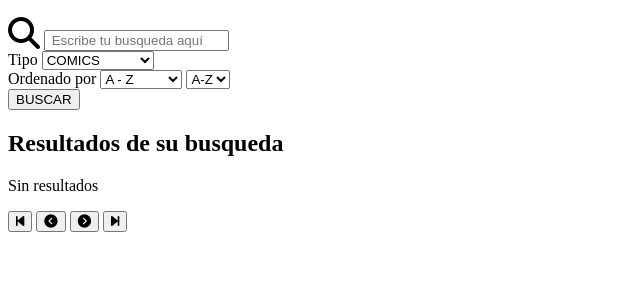
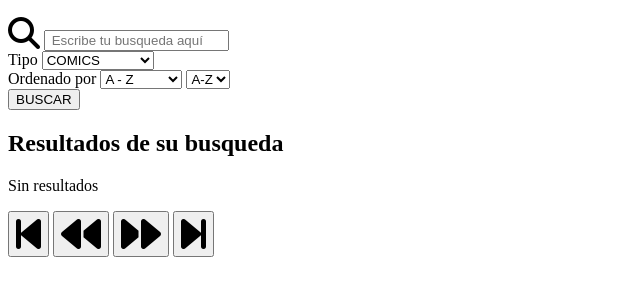
Before and after one commit to LuciaSaederup/buscadorDeComics, a website: page index.html in a window 1280 px wide. Shown: the part 110-406 px from the top of the page, without its empty margins (0-640 px from the left). Drawn offline with Linux system fonts and the light colour scheme.

Commit message:
paginas y footer en html

```diff
--- a/index.html
+++ b/index.html
@@ -61,13 +61,23 @@
             </div>
         </div>
         <div class="paginas">
-                <button id="firstPage"><i class="fas fa-step-backward"></i></button>
-                <button id="PreviousPage"><i class="fas fa-chevron-circle-left"></i></button>
-                <button id="nextPage"><i class="fas fa-chevron-circle-right"></i></button>
-                <button id="lastPage"><i class="fas fa-step-forward"></i></button>
+        <div>
+            <button>
+                <i id="firstPage" class="fas fa-step-backward fa-3x enabledButton" aria-hidden="true" ></i>
+            </button>
+            <button>
+                <i id="previousPage" class="fas fa-backward fa-3x enabledButton" aria-hidden="true"></i>
+            </button>
+            <button>
+                <i id="nextPage" class="fas fa-forward fa-3x enabledButton" aria-hidden="true"></i>
+            </button>
+            <button>
+                <i id="lastPage" class="fas fa-step-forward fa-3x enabledButton" aria-hidden="true"></i>
+            </button>
         </div>
     </div>
     </main>
+    <footer></footer>
     <script src="index.js"></script>
 </body>
 
```
Lines whose indentation alone changed are shown as unchanged.
